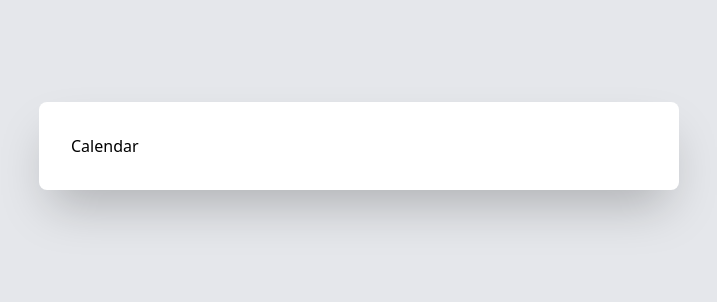
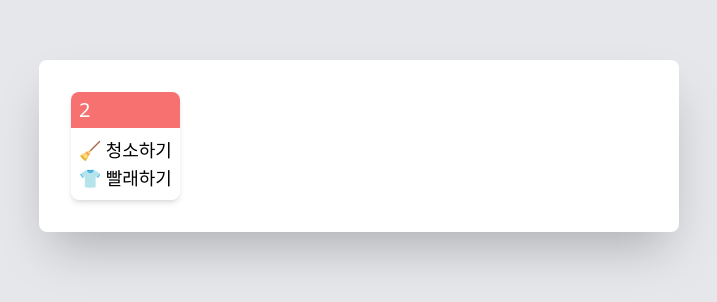
Before and after one commit to seon-2/bcs-part2-react, a React (Create React App) app in the folder calendar/: page / in a window 1280 px wide. Shown: the part 254-556 px from the top of the page, without its empty margins (281-998 px from the left). Built offline with nearby package versions, Linux system fonts and the light colour scheme.

Commit message:
💄 [design] Date 컴포넌트 생성 및 적용
Calendar 컴포넌트에 적용!!

```diff
--- a/calendar/src/Components/Calendar.jsx
+++ b/calendar/src/Components/Calendar.jsx
@@ -1,6 +1,10 @@
+import Date from "./Date";
+
 function Calendar() {
   return (
-    <div className="bg-white w-1/2 rounded-lg shadow-2xl p-8">Calendar</div>
+    <div className="bg-white w-1/2 rounded-lg shadow-2xl p-8">
+      <Date />
+    </div>
   );
 }
 
--- /dev/null
+++ b/calendar/src/Components/Date.jsx
@@ -0,0 +1,15 @@
+function Date() {
+  return (
+    <li className="inline-block bg-white rounded-lg shadow-md">
+      <div className="bg-red-400 rounded-t-lg px-2 py-1 text-xl text-white">
+        2
+      </div>
+      <ul className="p-2 text-lg">
+        <li>🧹 청소하기</li>
+        <li>👕 빨래하기</li>
+      </ul>
+    </li>
+  );
+}
+
+export default Date;
```
